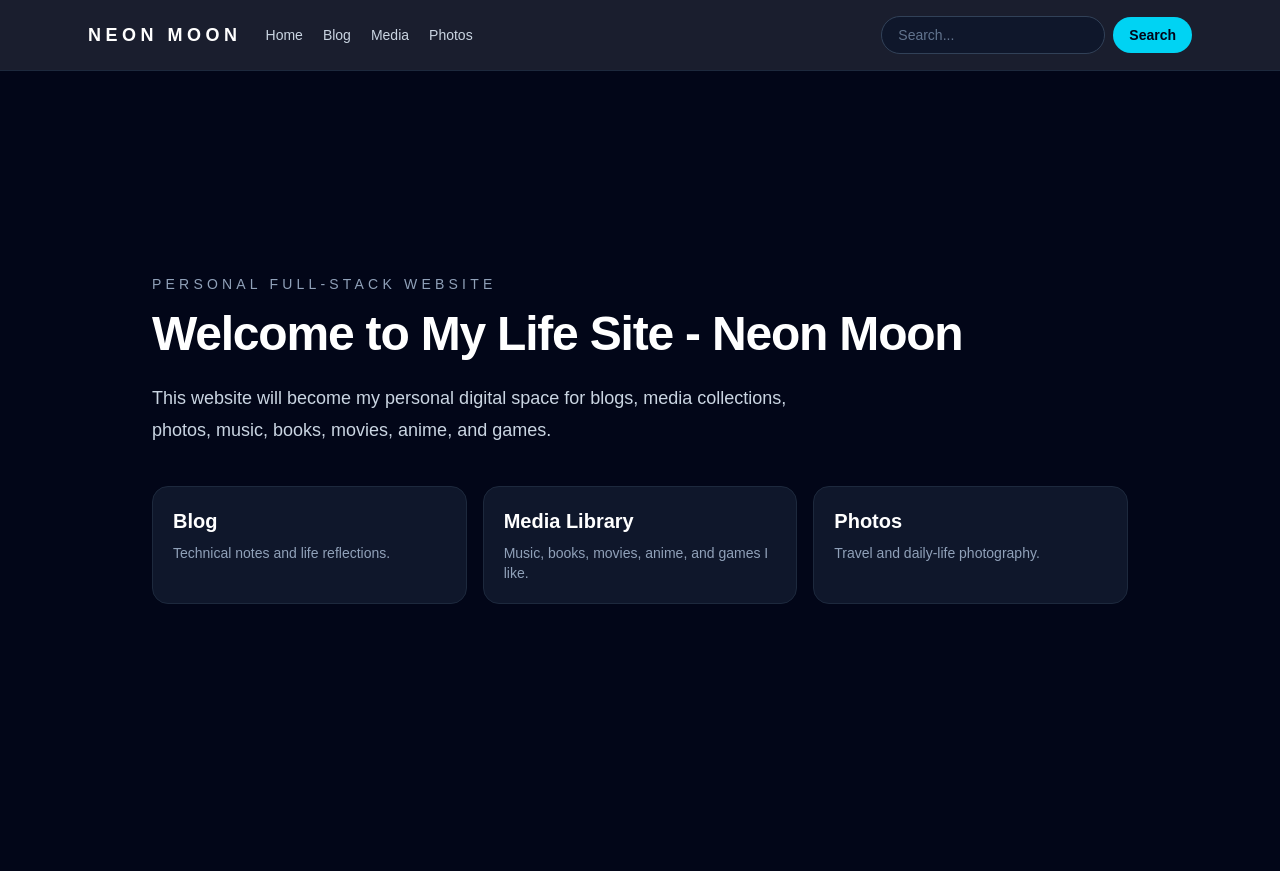
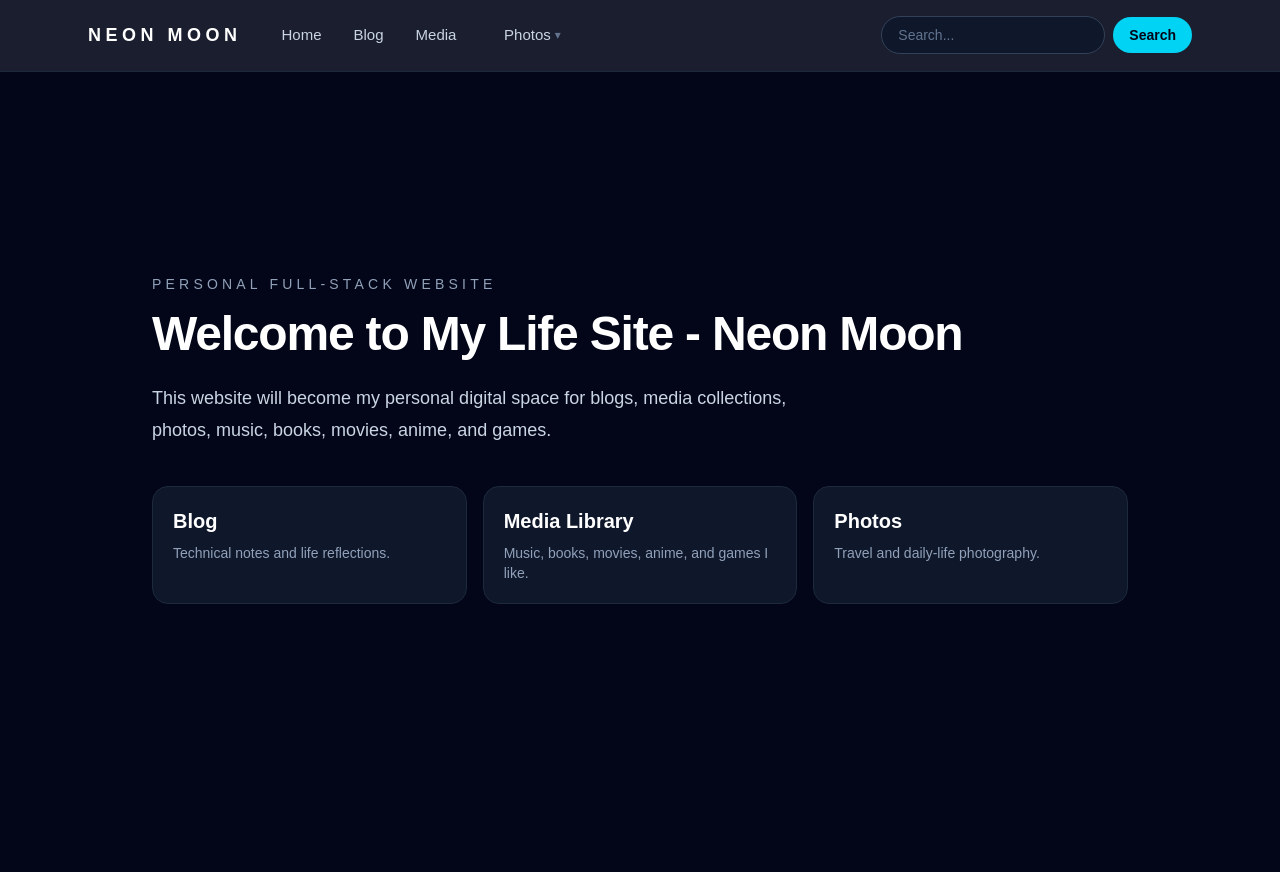
Before and after one commit to Louis8128/NEON-MOON, a Next.js app: page / in a window 1280 px wide. Built offline with nearby package versions, Linux system fonts and the light colour scheme.

Commit message:
Refine photos dropdown navigation

```diff
--- a/src/app/layout.tsx
+++ b/src/app/layout.tsx
@@ -15,7 +15,6 @@ const navItems = [
   { label: "Home", href: "/" },
   { label: "Blog", href: "/blog" },
   { label: "Media", href: "/media" },
-  { label: "Photos", href: "/photos" },
 ];
 
 export default function RootLayout({
@@ -30,7 +29,7 @@ export default function RootLayout({
         {/* 全站共享布局，所有页面都会包在 layout 里面。 */}
         <header className="sticky top-0 z-50 border-b border-slate-800 bg-slate-950/90 backdrop-blur">
           <nav className="mx-auto flex max-w-6xl flex-col gap-4 px-6 py-4 lg:flex-row lg:items-center lg:justify-between">
-            <div className="flex flex-wrap items-center gap-6">
+            <div className="flex flex-wrap items-center gap-7">
               <Link
                 href="/"
                 className="text-lg font-bold tracking-[0.25em] text-white"
@@ -38,16 +37,53 @@ export default function RootLayout({
                 NEON MOON
               </Link>
 
-              <div className="flex items-center gap-5 text-sm text-slate-300">
+              <div className="flex items-center gap-2 text-[15px] font-medium text-slate-300">
                 {navItems.map((item) => (
                   <Link
                     key={item.href}
                     href={item.href}
-                    className="transition hover:text-white"
+                    className="rounded-xl px-3 py-2 transition hover:bg-slate-800/70 hover:text-white"
                   >
                     {item.label}
                   </Link>
                 ))}
+
+                {/* Photos dropdown navigation. */}
+                {/* Photos 下拉菜单，Gallery 和 Upload 共用一个入口。 */}
+                <div className="group relative w-28">
+                  <button
+                    type="button"
+                    className="flex w-full items-center justify-center gap-1 rounded-xl px-3 py-2 text-[15px] font-medium text-slate-300 transition hover:bg-slate-800/70 hover:text-white"
+                  >
+                    Photos
+                    <span className="text-xs text-slate-500 transition group-hover:text-cyan-300">
+                      ▾
+                    </span>
+                  </button>
+
+                  {/*
+                    Use pt-2 instead of margin-top.
+                    This keeps the hover area connected while moving the mouse down.
+                    用 padding 连接悬停区域，避免鼠标下移时菜单消失。
+                  */}
+                  <div className="invisible absolute left-0 top-full z-50 w-full pt-2 opacity-0 transition group-hover:visible group-hover:opacity-100 group-focus-within:visible group-focus-within:opacity-100">
+                    <div className="rounded-2xl border border-slate-800 bg-slate-950/95 p-1.5 shadow-xl shadow-black/30">
+                      <Link
+                        href="/photos"
+                        className="block rounded-xl px-3 py-2 text-center text-sm text-slate-300 transition hover:bg-slate-800 hover:text-white"
+                      >
+                        Gallery
+                      </Link>
+
+                      <Link
+                        href="/photos/upload"
+                        className="block rounded-xl px-3 py-2 text-center text-sm text-slate-300 transition hover:bg-slate-800 hover:text-white"
+                      >
+                        Upload
+                      </Link>
+                    </div>
+                  </div>
+                </div>
               </div>
             </div>
 
```
